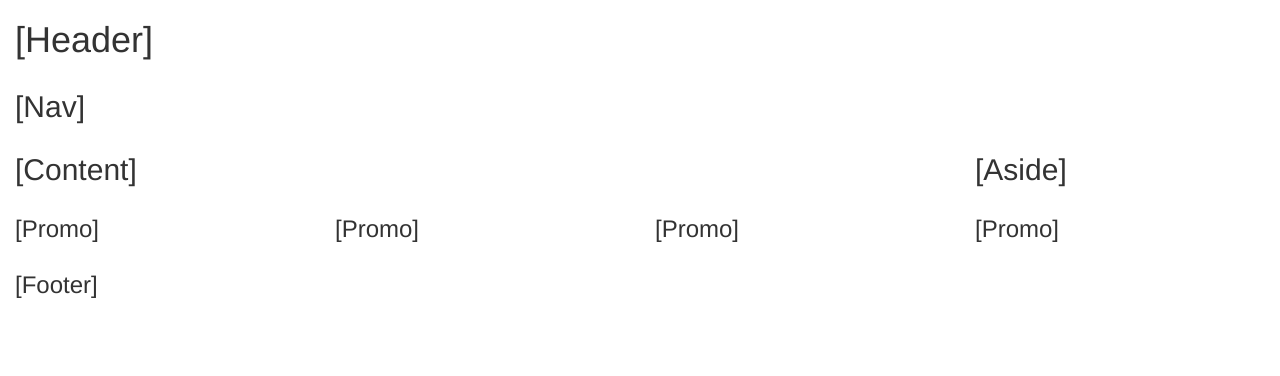
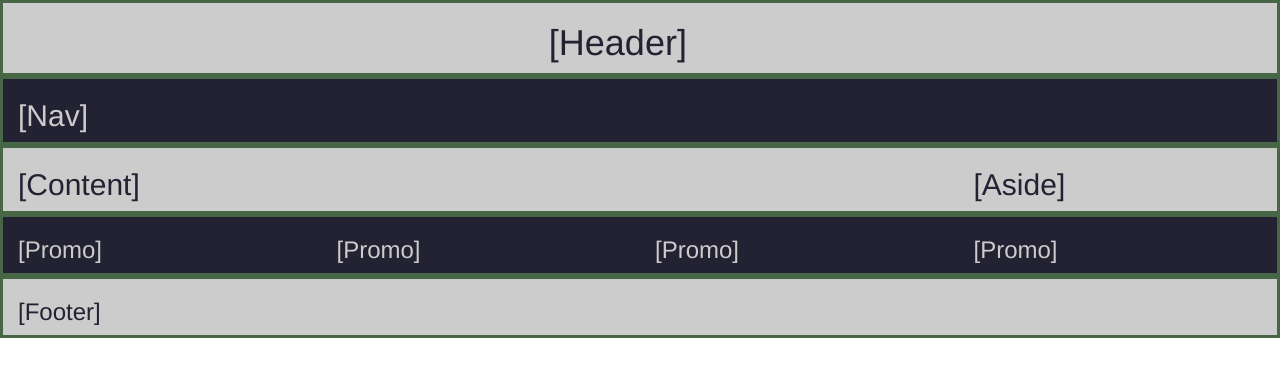
Before and after one commit to GordonSmith1/take-home, a plain HTML site: page index.html in a window 1280 px wide. Drawn offline with Linux system fonts and the light colour scheme.

Commit message:
Small adjustments to take home day 2

```diff
--- a/css/styles.css
+++ b/css/styles.css
@@ -0,0 +1,13 @@
+.g-row {
+    background-color: #ccc;
+    color: #223;
+    border-style: solid;
+    border-color: rgb(70, 102, 70);
+}
+
+.n-row {
+    background-color: #223;
+    color: #ccc;
+    border-style: solid;
+    border-color: rgb(70, 102, 70);
+}
--- a/index.html
+++ b/index.html
@@ -9,18 +9,22 @@
     <link rel="stylesheet" href="/css/styles.css">
 </head>
 <body>
+
     <div class="container-fluid">
-        <div class="row">
-            <div class="col-md-12 col-sm-12 col-xs-12">
+
+        <div class="row g-row">
+            <div class="col-md-2 col-sm-2 col-xs-2 col-md-offset-5 col-sm-offset-5 col-xs-offset-5">
                 <h1>[Header]</h1>
             </div>
         </div>
-        <div class="row">
+
+        <div class="row n-row">
             <div class="col-md-12 col-sm-12 col-xs-12">
                 <h2>[Nav]</h2>
             </div>
         </div>
-        <div class="row">
+
+        <div class="row g-row">
             <div class="col-md-9 col-sm-9 col-xs-12">
                 <h2>[Content]</h2>
             </div>
@@ -28,7 +32,8 @@
                 <h2>[Aside]</h2>
             </div>
         </div>
-        <div class="row">
+
+        <div class="row n-row">
             <div class="col-md-3 col-sm-6 col-xs-10">
                 <h3>[Promo]</h3>
             </div>
@@ -42,7 +47,8 @@
                 <h3>[Promo]</h3>
             </div>
         </div>
-        <div class="row">
+
+        <div class="row g-row">
             <div class="col-md-12 col-sm-12 col-xs-12">
                 <h3>[Footer]</h3>
             </div>
```
